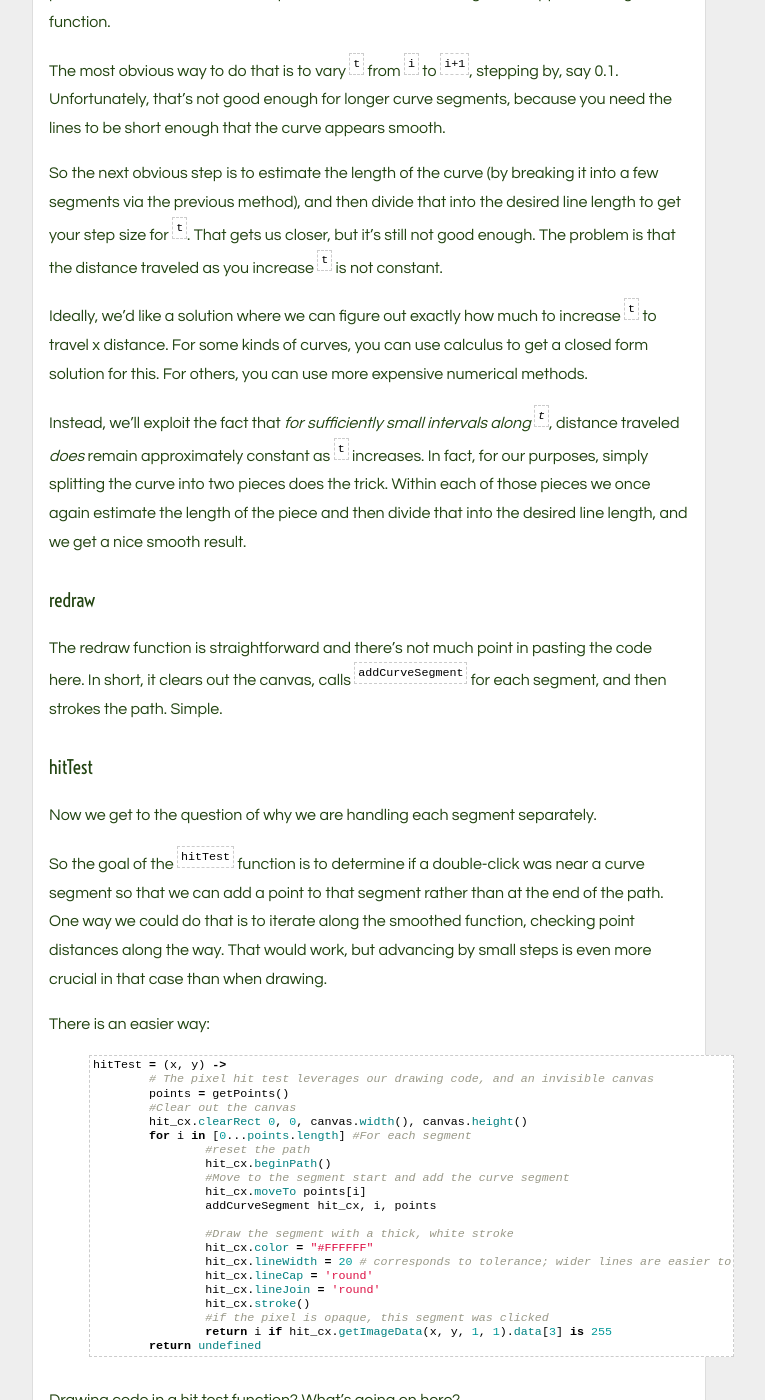
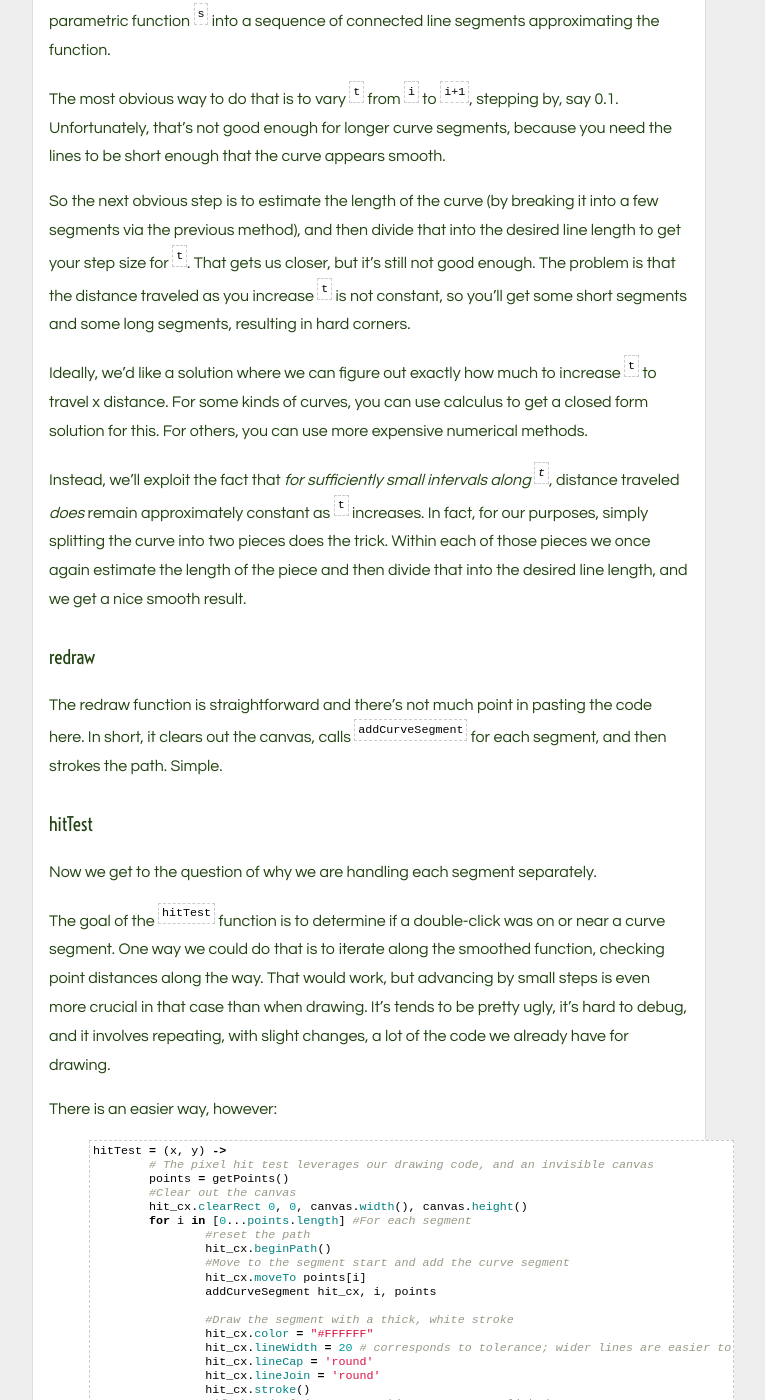
Before and after one commit to osuushi/osuushi.github.com, a Jekyll site: the page built from _posts/2012-3-19-smoothjsdemo.md, in a window 1280 px wide and 1400 px high, scrolled down 1065 px. Shown: the whole window, without its empty margins (223-988 px from the left). Built offline with Jekyll 4.4.1, drawn with Linux system fonts in a browser that asks for light colours; some of the changed text lies outside the part shown.

Commit message:
more clarification

```diff
--- a/_posts/2012-3-19-smoothjsdemo.md
+++ b/_posts/2012-3-19-smoothjsdemo.md
@@ -32,7 +32,9 @@ addCurveSegment = (context, i, points) ->
 	averageLineLength = 1
 
 	#Incrementing the index by a constant amount does not result in a constant distance
-	#advancement To ameliorate this, we divide the segment into a few pieces and compute a
+	#advancement.
+	#
+	#To ameliorate this, we divide the segment into a few pieces and compute a
 	#different increment for each piece to approximate the advancement distance we want.
 
 	pieceCount = 2 #should be a power of two so the for loop comes out exact
@@ -61,7 +63,8 @@ be short enough that the curve  appears smooth.
 So the next obvious step is to estimate the length of the curve (by breaking it into a few
 segments via the  previous method), and then divide that into the desired line length to get
 your step size for `t`. That gets us closer, but it's still not good enough. The problem is
-that the distance traveled as you increase `t` is not constant.
+that the distance traveled as you increase `t` is not constant, so you'll get some short
+segments and some long segments, resulting in hard corners.
 
 Ideally, we'd like a solution where we can figure out exactly how much to increase `t` to
 travel x distance. For some kinds of curves, you can use calculus to get a closed form
@@ -83,13 +86,13 @@ the path. Simple.
 
 Now we get to the question of why we are handling each segment separately.
 
-So the goal of the `hitTest` function is to determine if a double-click was near a curve
-segment so that we  can add a point to that segment rather than at the end of the path. One way
-we could do that is to iterate along the smoothed function, checking point distances along the
-way. That would work, but advancing by small steps is even more crucial in that case than when
-drawing.
+The goal of the `hitTest` function is to determine if a double-click was on or near a curve
+segment. One way we could do that is to iterate along the smoothed function, checking point
+distances along the way. That would work, but advancing by small steps is even more crucial in
+that case than when drawing. It's tends to be pretty ugly, it's hard to debug, and it involves
+repeating, with slight changes, a lot of the code we already have for drawing.
 
-There is an easier way:
+There is an easier way, however:
 
 {% highlight coffeescript tabsize=4 %}
 
```
